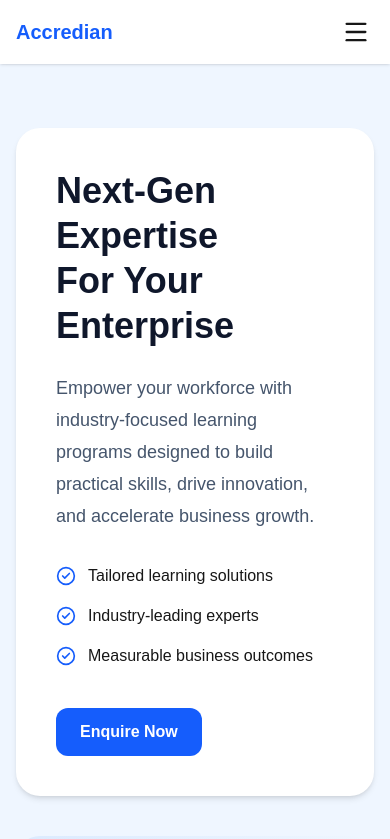
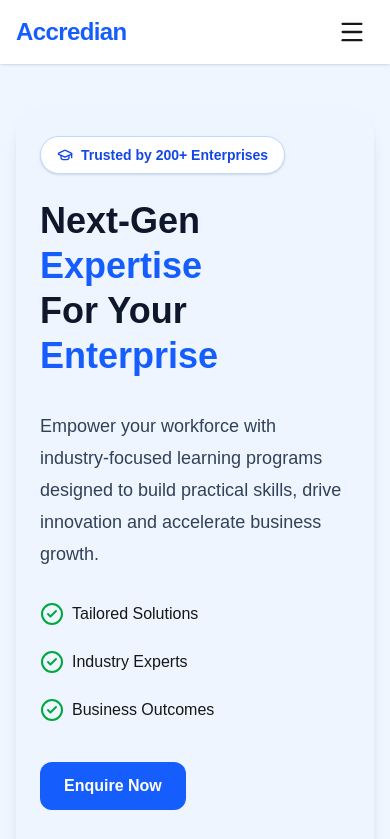
Before and after one commit to DishaS-ingh/accredian-enterprise-clone, a Next.js app: page / in a window 390 px wide. Shown: the top 839 px of the page. Built offline with nearby package versions, Linux system fonts and the light colour scheme.

Commit message:
feat: redesign hero section and enhance responsive navbar

```diff
--- a/src/components/layout/Navbar.tsx
+++ b/src/components/layout/Navbar.tsx
@@ -1,7 +1,7 @@
 "use client";
 
 import Link from "next/link";
-import { useState } from "react";
+import { useEffect, useState } from "react";
 import { Menu, X } from "lucide-react";
 
 import Button from "../ui/Button";
@@ -10,43 +10,99 @@ import { navLinks } from "@/constants/navigation";
 
 export default function Navbar() {
   const [isOpen, setIsOpen] = useState(false);
+  const [activeSection, setActiveSection] = useState("hero");
+  const [scrolled, setScrolled] = useState(false);
+
+  useEffect(() => {
+    const handleScroll = () => {
+      setScrolled(window.scrollY > 20);
+
+      const sections = navLinks
+        .map((link) => document.querySelector(link.href))
+        .filter(Boolean);
+
+      let current = "hero";
+
+      sections.forEach((section) => {
+        const sec = section as HTMLElement;
+
+        if (window.scrollY >= sec.offsetTop - 120) {
+          current = sec.id;
+        }
+      });
+
+      setActiveSection(current);
+    };
+
+    handleScroll();
+
+    window.addEventListener("scroll", handleScroll);
+
+    return () => window.removeEventListener("scroll", handleScroll);
+  }, []);
 
   return (
-    <header className="sticky top-0 z-50 bg-white shadow-sm">
+    <header
+      className={`sticky top-0 z-50 transition-all duration-300 ${
+        scrolled
+          ? "bg-white/90 backdrop-blur-md shadow-md"
+          : "bg-white shadow-sm"
+      }`}
+    >
       <Container>
         <nav className="flex h-16 items-center justify-between">
+
           {/* Logo */}
+
           <Link
             href="/"
-            className="text-xl font-bold text-blue-600"
+            className="text-2xl font-bold tracking-tight text-blue-600"
           >
             Accredian
           </Link>
 
+          {/* Desktop Navigation */}
 
-          {/* Desktop Navigation */}
           <ul className="hidden items-center gap-8 lg:flex">
-            {navLinks.map((link) => (
+            {navLinks.map((link) => {
+              const id = link.href.replace("#", "");
+
+              return (
                 <li key={link.label}>
                   <Link
                     href={link.href}
-                  className="text-gray-700 transition-colors duration-200 hover:text-blue-600"
+                    className={`relative pb-1 text-sm font-medium transition-all duration-300 hover:text-blue-600 ${
+                      activeSection === id
+                        ? "text-blue-600"
+                        : "text-gray-700"
+                    }`}
                   >
                     {link.label}
+
+                    <span
+                      className={`absolute left-0 -bottom-1 h-[2px] rounded-full bg-blue-600 transition-all duration-300 ${
+                        activeSection === id
+                          ? "w-full"
+                          : "w-0"
+                      }`}
+                    />
                   </Link>
                 </li>
-            ))}
+              );
+            })}
           </ul>
 
           {/* Desktop Button */}
+
           <div className="hidden lg:block">
             <Button>Enquire Now</Button>
           </div>
 
-          {/* Mobile Menu Button */}
+          {/* Mobile Button */}
+
           <button
             onClick={() => setIsOpen(!isOpen)}
-            className="rounded-md p-1 lg:hidden"
+            className="rounded-lg p-2 transition hover:bg-gray-100 lg:hidden"
             aria-label="Toggle Menu"
           >
             {isOpen ? <X size={28} /> : <Menu size={28} />}
@@ -54,27 +110,38 @@ export default function Navbar() {
         </nav>
 
         {/* Mobile Menu */}
-        {isOpen && (
-          <div className="border-t py-5 lg:hidden">
-            <ul className="flex flex-col gap-5">
-              {navLinks.map((link) => (
+
+        <div
+          className={`overflow-hidden transition-all duration-300 lg:hidden ${
+            isOpen ? "max-h-[500px] py-5" : "max-h-0"
+          }`}
+        >
+          <ul className="space-y-5">
+            {navLinks.map((link) => {
+              const id = link.href.replace("#", "");
+
+              return (
                 <li key={link.label}>
                   <Link
                     href={link.href}
                     onClick={() => setIsOpen(false)}
-                      className="block text-gray-700 transition-colors duration-200 hover:text-blue-600"
+                    className={`block rounded-lg px-2 py-2 transition ${
+                      activeSection === id
+                        ? "bg-blue-50 font-semibold text-blue-600"
+                        : "text-gray-700 hover:bg-gray-100"
+                    }`}
                   >
                     {link.label}
                   </Link>
                 </li>
-              ))}
+              );
+            })}
           </ul>
 
           <Button className="mt-6 w-full">
             Enquire Now
           </Button>
         </div>
-        )}
       </Container>
     </header>
   );
--- a/src/components/sections/Hero.tsx
+++ b/src/components/sections/Hero.tsx
@@ -1,65 +1,95 @@
 import Container from "../ui/Container";
 import Button from "../ui/Button";
-import { CheckCircle2 } from "lucide-react";
-import { GraduationCap } from "lucide-react";
+import { CheckCircle2, GraduationCap } from "lucide-react";
 import Image from "next/image";
 
 export default function Hero() {
   return (
     <section
       id="hero"
-          className="scroll-mt-28 bg-blue-50 py-16"
+      className="scroll-mt-28 bg-blue-50 py-10 lg:py-16"
     >
       <Container>
-        <div className="grid items-center gap-10 lg:grid-cols-[1.1fr_0.9fr]">
+        <div className="overflow-hidden rounded-[32px] bg-[#EEF5FF] shadow-lg">
 
-          {/* Left Side */}
-            <div className="min-h-[550px] rounded-3xl bg-white p-10 shadow-md">
-              <div className="flex h-full flex-col justify-center">
-                <h1 className="text-4xl font-bold leading-tight text-slate-900 md:text-5xl lg:text-6xl">
-                    Next-Gen Expertise
-                    <br />
-                    For Your Enterprise
-                  </h1>
-                <p className="mt-6 max-w-lg text-lg leading-8 text-slate-600">
-                    Empower your workforce with industry-focused learning programs designed
-                    to build practical skills, drive innovation, and accelerate business
-                    growth.
-                  </p>
-                  <div className="mt-8 space-y-4">
-                  <div className="flex items-center gap-3">
-                    <CheckCircle2 className="h-5 w-5 text-blue-600" />
-                    <span>Tailored learning solutions</span>
+          <div className="grid items-center gap-8 px-6 py-8 md:px-10 md:py-10 lg:grid-cols-[1fr_0.9fr] lg:px-16 lg:py-14">
+
+            {/* Left Content */}
+            <div>
+
+              <div className="mb-6 inline-flex items-center gap-2 rounded-full border border-blue-200 bg-white px-4 py-2 text-sm font-semibold text-blue-700 shadow-sm">
+                <GraduationCap className="h-4 w-4" />
+                Trusted by 200+ Enterprises
               </div>
 
-                  <div className="flex items-center gap-3">
-                    <CheckCircle2 className="h-5 w-5 text-blue-600" />
-                    <span>Industry-leading experts</span>
+              <h1 className="text-4xl font-extrabold leading-tight text-slate-900 md:text-5xl lg:text-6xl">
+                Next-Gen{" "}
+                <span className="text-blue-600">
+                  Expertise
+                </span>
+
+                <br />
+
+                For Your{" "}
+                <span className="text-blue-600">
+                  Enterprise
+                </span>
+              </h1>
+
+              <p className="mt-8 max-w-xl text-lg leading-8 text-slate-700">
+                Empower your workforce with industry-focused learning programs
+                designed to build practical skills, drive innovation and
+                accelerate business growth.
+              </p>
+
+              <div className="mt-8 flex flex-wrap gap-6">
+
+                <div className="flex items-center gap-2">
+                  <CheckCircle2 className="h-6 w-6 text-green-600" />
+                  <span className="font-medium">
+                    Tailored Solutions
+                  </span>
                 </div>
 
-                  <div className="flex items-center gap-3">
-                    <CheckCircle2 className="h-5 w-5 text-blue-600" />
-                    <span>Measurable business outcomes</span>
+                <div className="flex items-center gap-2">
+                  <CheckCircle2 className="h-6 w-6 text-green-600" />
+                  <span className="font-medium">
+                    Industry Experts
+                  </span>
                 </div>
+
+                <div className="flex items-center gap-2">
+                  <CheckCircle2 className="h-6 w-6 text-green-600" />
+                  <span className="font-medium">
+                    Business Outcomes
+                  </span>
                 </div>
+
+              </div>
+
               <div className="mt-10">
                 <Button>
                   Enquire Now
                 </Button>
               </div>
-              </div>
+
             </div>
 
-          {/* Right Side */}
-          <div className="flex items-center justify-center rounded-3xl bg-gradient-to-br from-blue-100 via-blue-50 to-white p-8">
+            {/* Right Image */}
+
+            <div className="flex items-end justify-center">
+
               <Image
                 src="/images/hero.webp"
                 alt="Enterprise Learning"
                 width={650}
                 height={650}
-                className="h-auto w-full max-w-[600px] object-contain"
                 priority
+                className="h-auto w-full max-w-[320px] md:max-w-[460px] lg:max-w-[620px] object-contain"
               />
+
+            </div>
+
           </div>
 
         </div>
```
Lines whose indentation alone changed are shown as unchanged.
